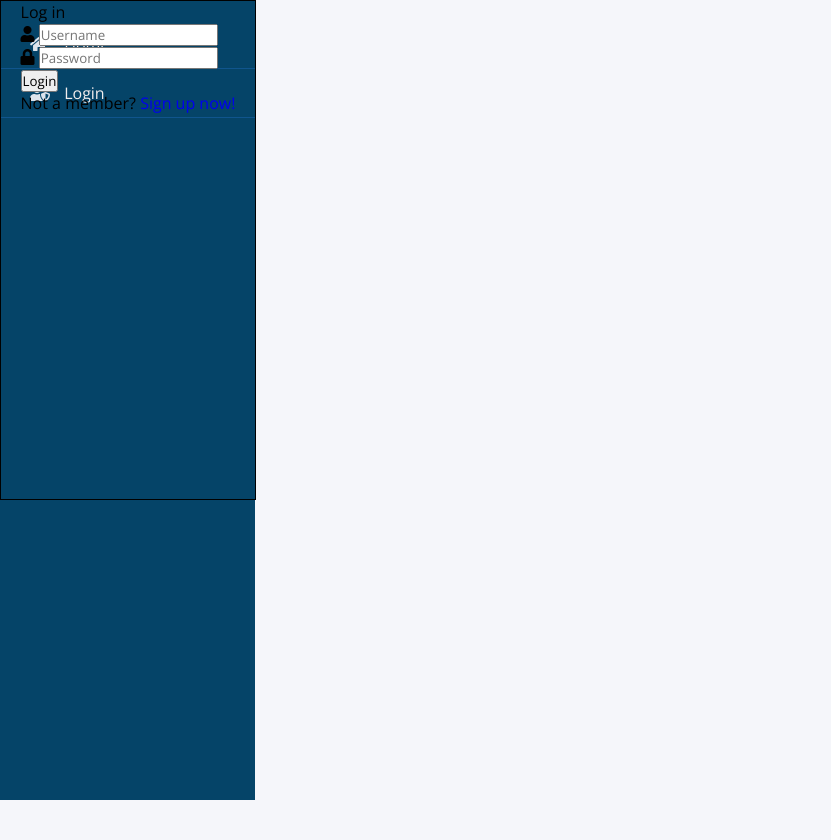
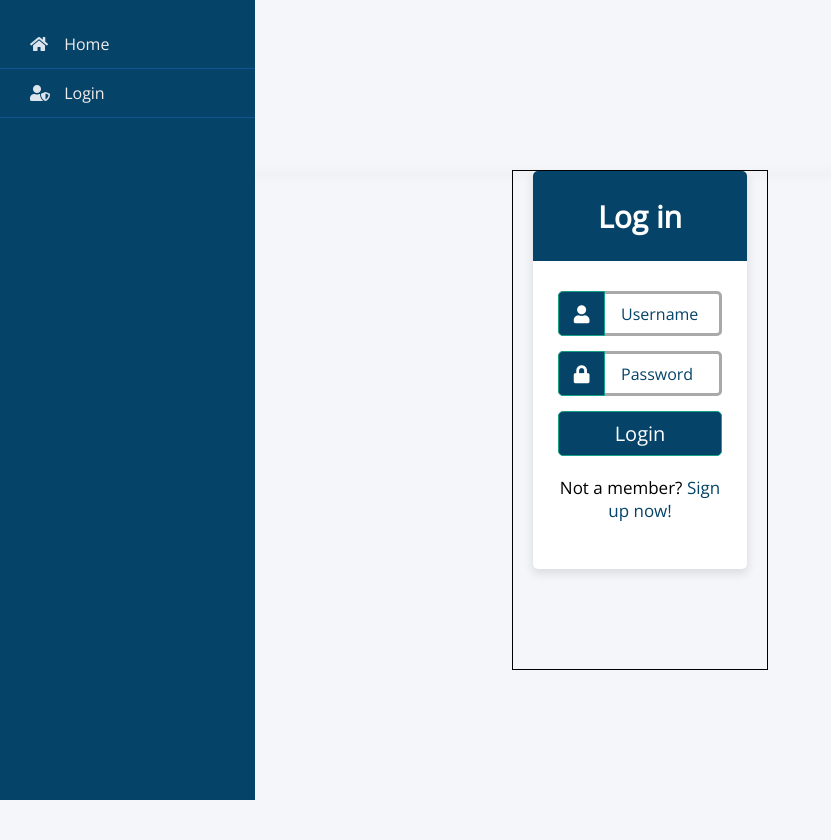
Before and after one commit to Dee-0/EfficientDeliveries-Public, a Flask app: page /login in a window 1280 px wide. Shown: the whole page, without its empty margins (0-831 px from the left). Before the commit the page ends 800 px from the top, so only its background shows below. Run offline with Flask 3, Linux system fonts and the light colour scheme.

Commit message:
Fixed login + restored its css file

```diff
--- /dev/null
+++ b/static/login.css
@@ -0,0 +1,111 @@
+@import url('https://fonts.googleapis.com/css2?family=Poppins:wght@200;300;400;500;600;700&display=swap');
+
+*{
+  margin: 0;
+  padding: 0;
+  box-sizing: border-box;
+  font-family: 'Poppins',sans-serif;
+}
+body{
+
+  background: #dcdcdc;
+  overflow: hidden;
+}
+::selection{
+  background: rgba(26,188,156,0.3);
+}
+.container{
+  max-width: 440px;
+  padding: 0 20px;
+  margin: 170px auto;
+}
+.wrapper{
+  width: 100%;
+  background: #fff;
+  border-radius: 5px;
+  box-shadow: 0px 4px 10px 1px rgba(0,0,0,0.1);
+}
+.wrapper .title{
+  height: 90px;
+  background: rgb(5, 68, 104);
+  border-radius: 5px 5px 0 0;
+  color: #fff;
+  font-size: 30px;
+  font-weight: 600;
+  display: flex;
+  align-items: center;
+  justify-content: center;
+}
+.wrapper form{
+  padding: 30px 25px 25px 25px;
+}
+.wrapper form .row{
+  height: 45px;
+  margin-bottom: 15px;
+  position: relative;
+}
+.wrapper form .row input{
+  height: 100%;
+  width: 100%;
+  outline: none;
+  padding-left: 60px;
+  border-radius: 5px;
+  border: 3px solid darkgrey;
+  font-size: 16px;
+  transition: all 0.3s ease;
+}
+form .row input:focus{
+  border-color: rgb(25, 181, 212);
+  box-shadow: inset 0px 0px 2px 2px rgba(26,188,156,0.25);
+}
+form .row input::placeholder{
+  color: rgb(5, 68, 104);
+}
+.wrapper form .row i{
+  position: absolute;
+  width: 47px;
+  height: 100%;
+  color: #fff;
+  font-size: 18px;
+  background: rgb(5, 68, 104);
+  border: 1px solid #16a085;
+  border-radius: 5px 0 0 5px;
+  display: flex;
+  align-items: center;
+  justify-content: center;
+}
+.wrapper form .pass{
+  margin: -8px 0 20px 0;
+}
+.wrapper form .pass a{
+  color: #16a085;
+  font-size: 17px;
+  text-decoration: none;
+}
+.wrapper form .pass a:hover{
+  text-decoration: underline;
+}
+.wrapper form .button input{
+  color: #fff;
+  font-size: 20px;
+  font-weight: 500;
+  padding-left: 0px;
+  background: rgb(5, 68, 104);
+  border: 1px solid #16a085;
+  cursor: pointer;
+}
+form .button input:hover{
+  background: rgb(25, 181, 212);
+}
+.wrapper form .signup-link{
+  text-align: center;
+  margin-top: 20px;
+  font-size: 17px;
+}
+.wrapper form .signup-link a{
+  color: rgb(5, 68, 104);
+  text-decoration: none;
+}
+form .signup-link a:hover{
+  text-decoration: underline;
+}
--- a/templates/user/login.html
+++ b/templates/user/login.html
@@ -7,7 +7,7 @@
       <link rel="stylesheet" href="{{ url_for('static', filename='barContainer.css') }}">
       <link rel="stylesheet" href="{{ url_for('static', filename='mainContainer.css') }}">
       <link rel="stylesheet" href="{{ url_for('static', filename='menusidebar.css') }}">
-      <link rel="stylesheet" href="{{ url_for('static', filename='style2.css') }}">
+      <link rel="stylesheet" href="{{ url_for('static', filename='login.css') }}">
 
     <link rel="stylesheet" href="https://cdnjs.cloudflare.com/ajax/libs/font-awesome/5.15.2/css/all.min.css"/>
   </head>
```
